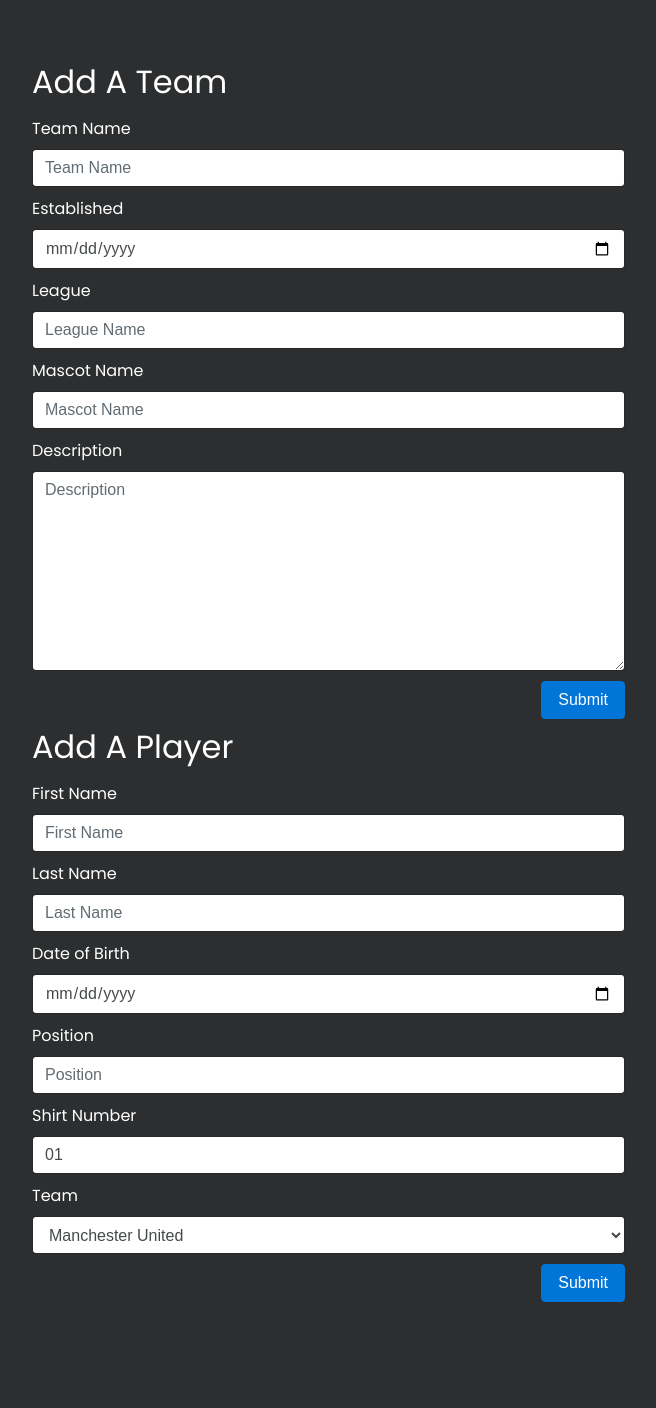
After one commit to mckelveydigital/group_15, a PHP site: page /admin.php in a window 1280 px wide. The commit adds this page. Shown: the whole page, without its empty margins (0-656 px from the left). Run offline with PHP 8.4, Linux system fonts and the light colour scheme.

Commit message:
--Luke Mckelvey - Started work on backend, add team and add player functionality working in test environment (admin.php) using AJAX and slim

```diff
--- /dev/null
+++ b/admin.php
@@ -0,0 +1,141 @@
+<!DOCTYPE html>
+<html>
+<head>
+
+<meta name="viewport" content="width=device-width, initial-scale=1">
+
+<title>Champions league</title>
+
+<!-- Bootstrap -->
+<link rel="stylesheet" href="https://cdnjs.cloudflare.com/ajax/libs/twitter-bootstrap/4.0.0-alpha.6/css/bootstrap.min.css"/>
+
+<!-- Fonts -->
+<link href="https://fonts.googleapis.com/css?family=Poppins:300,400,600,700" rel="stylesheet">
+<link href="https://maxcdn.bootstrapcdn.com/font-awesome/4.7.0/css/font-awesome.min.css" rel="stylesheet">
+
+<!-- Link to compiled stylesheet -->
+<link rel="stylesheet" href="css/style.css?random=<?php echo uniqid(); ?>"/>
+
+</head>
+
+<body>
+
+	<div class="jumbotron">
+
+		<div class="row">
+
+			<div class="col-md-12">
+
+				<h2>Add A Team</h2>
+
+			</div>
+
+			<div class="col-md-6">
+
+				<form action="/teams" method="post" id="add_team_form" class="form">
+
+					<div class="col-md-12 form-row">
+						<label for="name">Team Name</label>
+						<input class="form-control" name="name" id="name" type="text" placeholder="Team Name"/>
+					</div>
+
+					<div class="col-md-12 form-row">
+						<label for="est">Established</label>
+						<input class="form-control" name="est" id="est" type="date"/>
+					</div>
+
+					<div class="col-md-12 form-row">
+						<label for="league">League</label>
+						<input class="form-control" name="league" id="league" type="text" placeholder="League Name"/>
+					</div>
+
+					<div class="col-md-12 form-row">
+						<label for="mascot">Mascot Name</label>
+						<input class="form-control" name="mascot" id="mascot" type="text" placeholder="Mascot Name"/>
+					</div>
+
+					<div class="col-md-12 form-row">
+						<label for="desc">Description</label>
+						<textarea class="form-control" name="desc" id="desc" type="text" placeholder="Description"></textarea>
+					</div>
+
+					<div class="col-md-12 form-row">
+						<button type="submit" id="add_team_btn" class="btn btn-primary">Submit</button>
+					</div>
+
+				</form>
+
+			</div>
+
+		</div>
+
+		<div class="row">
+
+			<div class="col-md-12">
+
+				<h2>Add A Player</h2>
+
+			</div>
+
+			<div class="col-md-6">
+
+				<form action="/players" method="post" id="add_player_form" class="form">
+
+					<div class="col-md-12 form-row">
+						<label for="first_name">First Name</label>
+						<input class="form-control" name="first_name" id="first_name" type="text" placeholder="First Name"/>
+					</div>
+
+					<div class="col-md-12 form-row">
+						<label for="last_name">Last Name</label>
+						<input class="form-control" name="last_name" id="last_name" type="text" placeholder="Last Name"/>
+					</div>
+
+					<div class="col-md-12 form-row">
+						<label for="date_of_birth">Date of Birth</label>
+						<input class="form-control" name="date_of_birth" id="date_of_birth" type="date"/>
+					</div>
+
+					<div class="col-md-12 form-row">
+						<label for="position">Position</label>
+						<input class="form-control" name="position" id="position" type="text" placeholder="Position"/>
+					</div>
+
+					<div class="col-md-12 form-row">
+						<label for="shirt_number">Shirt Number</label>
+						<input class="form-control" name="shirt_number" id="shirt_number" type="number" value="01"/>
+					</div>
+
+					<div class="col-md-12 form-row">
+						<label for="team">Team</label>
+
+						<select id="team_id" class="form-control" name="team_id">
+
+							<option value="1">Manchester United</option>
+							<option value="2">Manchester City</option>
+
+						</select>
+
+					</div>
+
+					<div class="col-md-12 form-row">
+						<button type="submit" id="add_player_btn" class="btn btn-primary">Submit</button>
+					</div>
+
+				</form>
+
+			</div>
+
+		</div>
+
+	</div>
+
+<!-- Link to external jQuery	 -->
+<script src="https://ajax.googleapis.com/ajax/libs/jquery/2.2.4/jquery.min.js"></script>
+
+<!-- Concatenated javascript file -->
+<script src="js/all.js?random=<?php echo uniqid(); ?>"></script>
+
+</body>
+
+</html>
--- a/connection.php
+++ b/connection.php
@@ -2,7 +2,7 @@
 
 	$dbhost = "localhost"; // Host name
 	$dbuser = "root"; // Mysql username
-	$dbpass = ""; // Your password for mysql
-	$dbname = ""; // Database name
+	$dbpass = "pa5up8ER"; // Your password for mysql
+	$dbname = "group_15"; // Database name
 
 ?>
--- a/css/style.css
+++ b/css/style.css
@@ -5,3 +5,20 @@ body {
   color: #ffffff; }
   body .jumbotron {
     background-color: transparent; }
+
+
+
+
+
+body {
+  text-align: left; }
+
+form .form-row {
+  margin: 10px auto;
+  padding: 0; }
+  form .form-row textarea {
+    height: 200px; }
+  form .form-row .btn {
+    display: block;
+    margin: auto;
+    margin-right: 0; }
--- a/js/all.js
+++ b/js/all.js
@@ -2,4 +2,4 @@
 
 
 
-$(document).ready(function(){console.log("concat working")});
+function ConvertFormToJSON(e){var o=jQuery(e).serializeArray(),r={};return jQuery.each(o,function(){r[this.name]=this.value||""}),r}$(document).on("click","#add_team_btn",function(e){e.preventDefault();var o=$("#add_team_form"),r=ConvertFormToJSON(o);console.log(r),$.ajax({type:"POST",url:"api.php/teams",dataType:"json",data:JSON.stringify(r),success:function(e){alert("Success"),o.trigger("reset"),console.log(e)},error:function(e){console.log(e.responseText)}})}),$(document).on("click","#add_player_btn",function(e){e.preventDefault();var o=$("#add_player_form"),r=ConvertFormToJSON(o);console.log(r),$.ajax({type:"POST",url:"api.php/players",dataType:"json",data:JSON.stringify(r),success:function(e){alert("Success"),o.trigger("reset"),console.log(e)},error:function(e){console.log(e.responseText)}})});
```
Also changed, not shown: api.php (+75 -0 lines), database_backups/group_15_07-03-17.sql (added, +318 -0 lines), js/custom/e-luke.js (+86 -2 lines), sass/f-luke.scss (+21 -0 lines), database_backups/group_15_EMPTY.sql (renamed from database_backups/group_15.sql).
